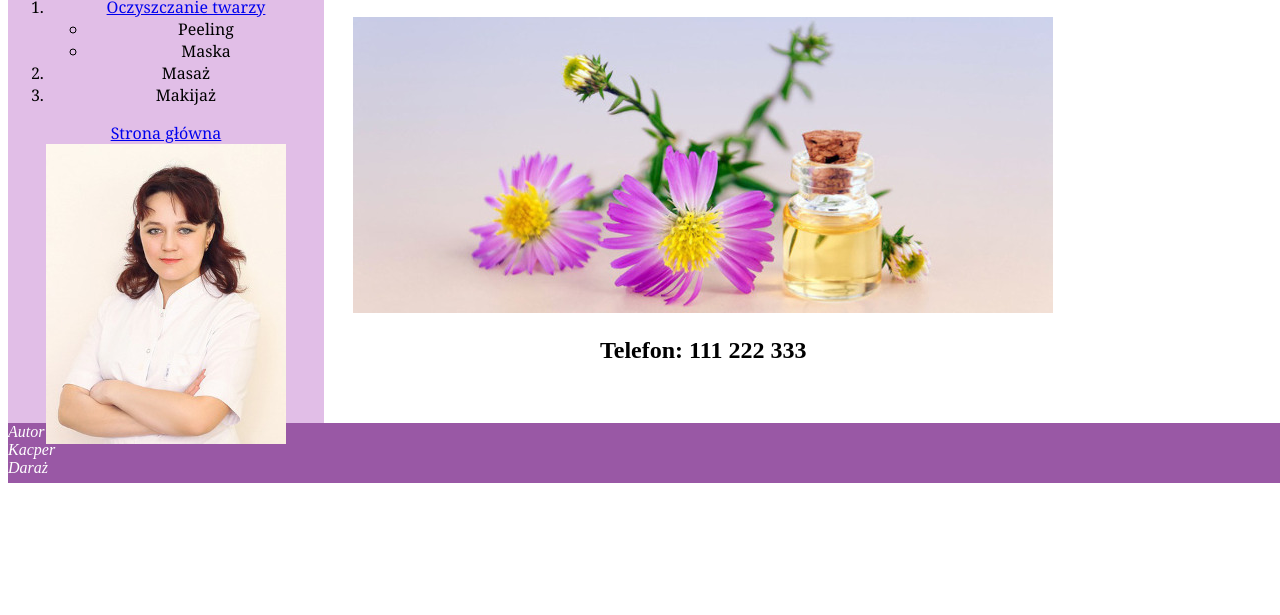
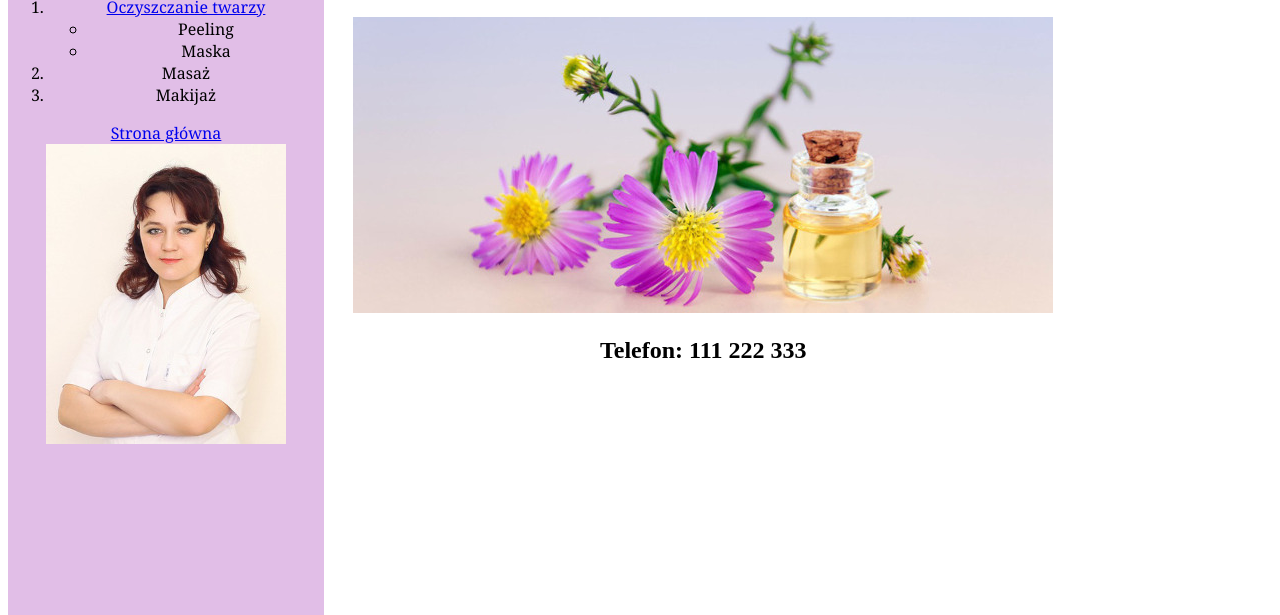
Before and after one commit to mrblux127/kosmetyczka, a plain HTML site: page index.html in a window 1280 px wide. Shown: the part 185-800 px from the top of the page. Drawn offline with Linux system fonts and the light colour scheme.

Commit message:
zapisuje postępy strony kosmetyczki

```diff
--- a/index.html
+++ b/index.html
@@ -29,9 +29,7 @@
                 </ol>
                 <a href="index.html" class="a-index">Strona główna</a>
             </nav>
-            <section>
-                <img src="obraz1.jpg" alt="Personel" />
-            </section>
+            <img src="obraz1.jpg" alt="Personel" />
         </div>
         <div class="center">
             <section>
--- a/styl7.css
+++ b/styl7.css
@@ -14,7 +14,7 @@ header{
     font-family: Cambria, Cochin, Georgia, Times, 'Times New Roman', serif;
     background-color: #E1BEE7;
     width: 25%;
-    height: 500px;
+    height: 800px;
 }
 .right{
     background-color: #E1BEE7;
```
